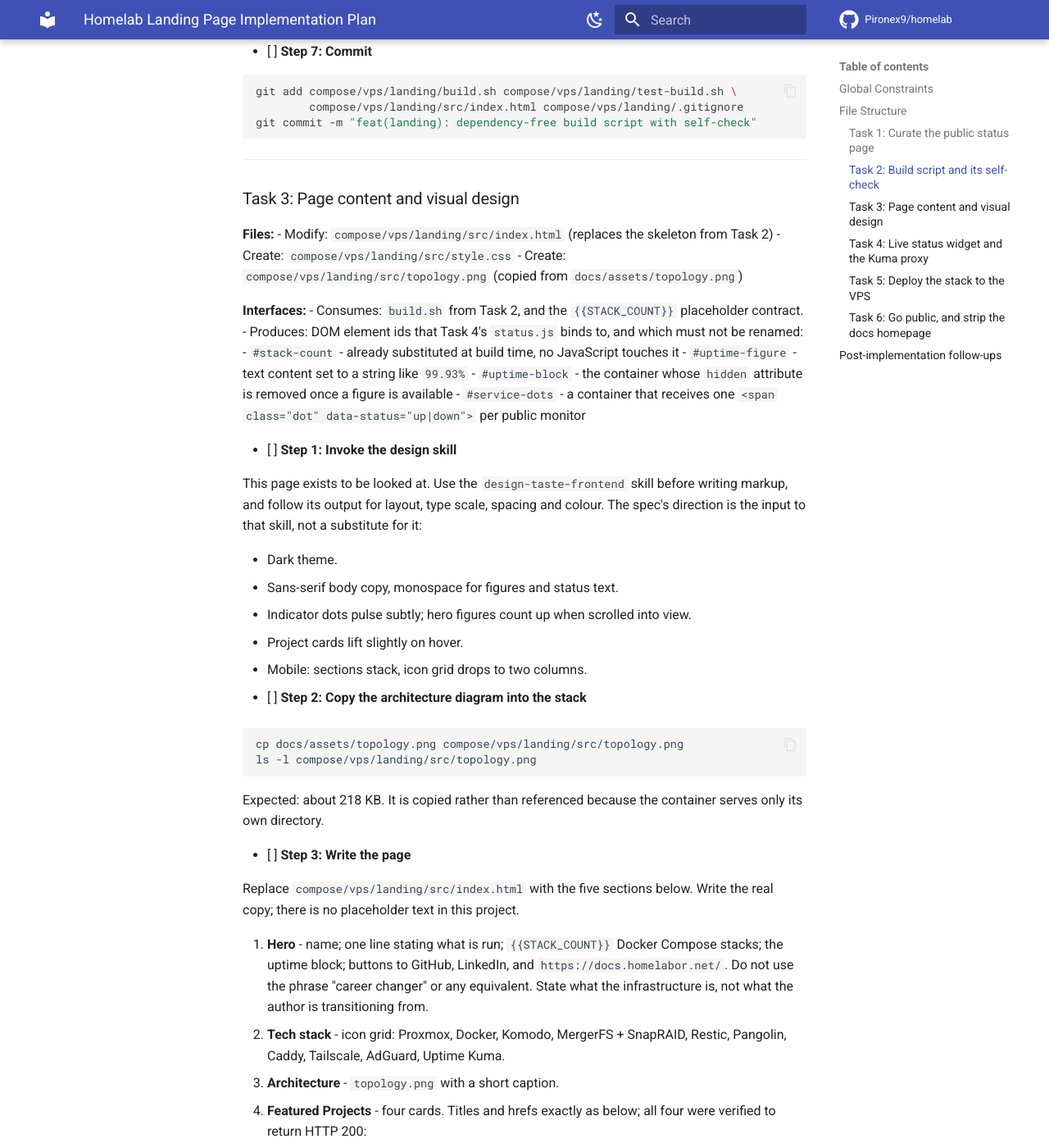
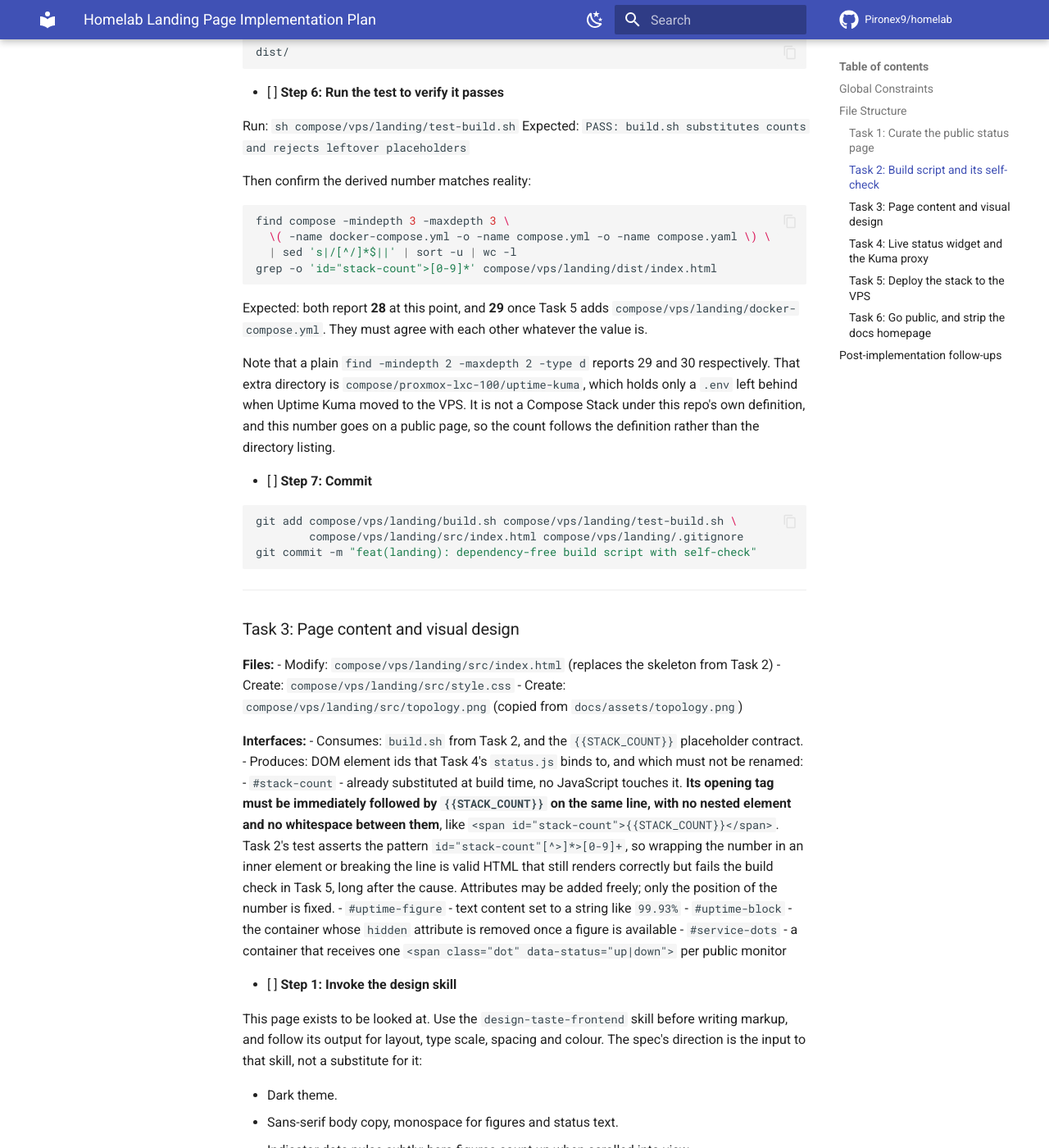
Before and after one commit to Pironex9/homelab, an MkDocs documentation site: the page built from docs/superpowers/plans/2026-07-27-homelab-landing-page.md, in a window 1280 px wide and 1400 px high, scrolled down 6749 px. Shown: the whole window at 82% size. Built offline with MkDocs 1.6.1 and Material for MkDocs 9.7.7, drawn with Linux system fonts in a browser that asks for light colours; comment, search, counter and statistics services are not loaded; some of the changed text lies outside the part shown.

Commit message:
docs(plan): fix defects from adversarial review round 2
All four findings valid:

- the stack count counted directories, not compose stacks. Verified: 29
  directories but 28 contain a compose file. The extra one is
  compose/proxmox-lxc-100/uptime-kuma, holding only a leftover .env since
  Kuma moved to the VPS. The page would have published 30 where the repo
  can defend 29. Derivation now follows CONTEXT.md's definition, and the
  spec's figure is corrected with it.
- test-build.sh mutated the real src/index.html and restored it only on
  the happy path. A Ctrl-C mid-test left a corrupted source, and the next
  run would back up the corruption and restore it. Now a trap with an
  mktemp backup, which also stops concurrent runs sharing one path.
- Task 3 could satisfy every stated contract and still break Task 2's
  test, by nesting the count in an inner element or breaking the line.
  The markup contract is now explicit about where the number sits.
- Tasks 6.1 and 6.2 make the first externally visible changes with no
  stated way back. Added a rollback block before the verification step,
  covering the DNS record, the Pangolin resource and the Traefik fallback.

````diff
--- a/docs/superpowers/plans/2026-07-27-homelab-landing-page.md
+++ b/docs/superpowers/plans/2026-07-27-homelab-landing-page.md
@@ -157,13 +157,21 @@
     || fail "stack count was not substituted with a number"
 
 # 2. An unsubstituted placeholder is caught rather than shipped.
-cp "$DIR/src/index.html" "$DIR/src/index.html.bak"
+#
+# This case has to dirty the real src/index.html, so the restore runs from a
+# trap rather than from the happy path. Without it, a Ctrl-C between the
+# mutation and the restore leaves a corrupted source file in the repo, and
+# the next run would then back up the already-corrupted file and "restore"
+# it. mktemp also keeps concurrent runs from sharing one backup path.
+backup=$(mktemp)
+cp "$DIR/src/index.html" "$backup"
+trap 'cp "$backup" "$DIR/src/index.html" 2>/dev/null || true; rm -f "$backup"' EXIT INT TERM HUP
+
 printf '<!-- {{UNKNOWN_TOKEN}} -->\n' >> "$DIR/src/index.html"
 if sh "$DIR/build.sh" >/dev/null 2>&1; then
-    mv "$DIR/src/index.html.bak" "$DIR/src/index.html"
     fail "build.sh accepted an unsubstituted placeholder"
 fi
-mv "$DIR/src/index.html.bak" "$DIR/src/index.html"
+cp "$backup" "$DIR/src/index.html"
 
 # Leave a good build behind.
 sh "$DIR/build.sh" >/dev/null || fail "rebuild after the negative case failed"
@@ -214,7 +222,17 @@
     exit 1
 }
 
-stack_count=$(find "$REPO_ROOT/compose" -mindepth 2 -maxdepth 2 -type d | wc -l | tr -d ' ')
+# Count directories that actually contain a compose file, not every
+# second-level directory. CONTEXT.md defines a Compose Stack as a directory
+# holding a docker-compose.yml, and the repo currently has one directory
+# that does not: compose/proxmox-lxc-100/uptime-kuma is a leftover holding
+# only .env after Kuma moved to the VPS. Counting directories would put a
+# number on a public page that the repo cannot back up.
+# Both spellings are in use here: seerr and bentopdf use compose.yaml.
+# sed rather than find -printf, which is GNU-only.
+stack_count=$(find "$REPO_ROOT/compose" -mindepth 3 -maxdepth 3 \
+    \( -name docker-compose.yml -o -name compose.yml -o -name compose.yaml \) \
+    | sed 's|/[^/]*$||' | sort -u | wc -l | tr -d ' ')
 
 [ "$stack_count" -gt 0 ] || {
     echo "build: derived a stack count of zero, refusing to build" >&2
@@ -252,11 +270,15 @@
 Then confirm the derived number matches reality:
 
 ```bash
-find compose -mindepth 2 -maxdepth 2 -type d | wc -l
+find compose -mindepth 3 -maxdepth 3 \
+  \( -name docker-compose.yml -o -name compose.yml -o -name compose.yaml \) \
+  | sed 's|/[^/]*$||' | sort -u | wc -l
 grep -o 'id="stack-count">[0-9]*' compose/vps/landing/dist/index.html
 ```
 
-Expected: both report 29 at the time of writing. They must agree with each other whatever the value is.
+Expected: both report **28** at this point, and **29** once Task 5 adds `compose/vps/landing/docker-compose.yml`. They must agree with each other whatever the value is.
+
+Note that a plain `find -mindepth 2 -maxdepth 2 -type d` reports 29 and 30 respectively. That extra directory is `compose/proxmox-lxc-100/uptime-kuma`, which holds only a `.env` left behind when Uptime Kuma moved to the VPS. It is not a Compose Stack under this repo's own definition, and this number goes on a public page, so the count follows the definition rather than the directory listing.
 
 - [ ] **Step 7: Commit**
 
@@ -278,7 +300,7 @@
 **Interfaces:**
 - Consumes: `build.sh` from Task 2, and the `{{STACK_COUNT}}` placeholder contract.
 - Produces: DOM element ids that Task 4's `status.js` binds to, and which must not be renamed:
-  - `#stack-count` - already substituted at build time, no JavaScript touches it
+  - `#stack-count` - already substituted at build time, no JavaScript touches it. **Its opening tag must be immediately followed by `{{STACK_COUNT}}` on the same line, with no nested element and no whitespace between them**, like `<span id="stack-count">{{STACK_COUNT}}</span>`. Task 2's test asserts the pattern `id="stack-count"[^>]*>[0-9]+`, so wrapping the number in an inner element or breaking the line is valid HTML that still renders correctly but fails the build check in Task 5, long after the cause. Attributes may be added freely; only the position of the number is fixed.
   - `#uptime-figure` - text content set to a string like `99.93%`
   - `#uptime-block` - the container whose `hidden` attribute is removed once a figure is available
   - `#service-dots` - a container that receives one `<span class="dot" data-status="up|down">` per public monitor
@@ -647,7 +669,7 @@
 ssh vps 'curl -s http://172.18.0.10/ | grep -o "id=\"stack-count\">[0-9]*"'
 ```
 
-Expected: `200`, and a stack count matching `find compose -mindepth 2 -maxdepth 2 -type d | wc -l`.
+Expected: `200`, and a stack count of **29** - the 28 from Task 2 plus this stack's own `docker-compose.yml`, which is now committed and counted. If it still reads 28, `build.sh` ran before the compose file existed and needs re-running.
 
 - [ ] **Step 9: Verify the Kuma proxy works from inside the container's network**
 
@@ -731,6 +753,22 @@
 ```
 
 Back the file up first (`cp dynamic_config.yml dynamic_config.yml.bak-$(date +%Y%m%d)`, matching the existing convention in that directory), and record the hand-edit in `docs/hosts/vps.md` as something to re-apply after a Pangolin upgrade. Note that `pangolin` and `traefik` both run floating `latest` tags on this host, so an upgrade can arrive unannounced.
+
+**Rollback, before running Step 3.** Steps 1 and 2 are the first externally visible changes in this plan. If verification fails, `homelabor.net` is publicly resolving to a broken route, a login page or a TLS error, and it stays that way until undone. Read this before verifying, not after:
+
+1. **Cloudflare:** delete the apex `A` record, or set it to "paused". The name stops resolving, which is strictly better than resolving to something broken.
+2. **Pangolin:** delete the `Landing` resource, or toggle it disabled. No other resource shares the apex, so nothing else is affected.
+3. **Traefik, only if the Step 2 fallback was used:** restore the dated backup and reload.
+
+```bash
+ssh vps 'cd /opt/pangolin/config/traefik && cp dynamic_config.yml.bak-YYYYMMDD dynamic_config.yml'
+ssh vps 'docker restart traefik'
+ssh vps 'docker logs --tail 30 traefik'
+```
+
+Traefik reads the file provider on change, but restarting removes any doubt. Check the logs for certificate errors before concluding the restore worked.
+
+None of Tasks 1 to 5 need reverting: the container is not public on its own, and the status page curation is a fix that stands regardless.
 
 - [ ] **Step 3: Verify the apex is public and correctly certificated**
 
@@ -843,3 +881,4 @@
 - `AGENTS.md` and `CLAUDE.md` both claim 22 Docker stacks on LXC 100; there are 23.
 - `docs/vps/03_Uptime_Kuma_VPS_Migration.md` shows Traefik reaching Kuma at `172.18.0.1:3001`; the configured target is `172.17.0.1:3001`.
 - `pangolin` and `traefik` on the VPS run floating `latest` tags. This matters more now that an apex route depends on Pangolin's behaviour.
+- `compose/proxmox-lxc-100/uptime-kuma/` holds only a `.env`, left behind when Uptime Kuma moved to the VPS. It is not a Compose Stack and is the reason the count in Task 2 is derived from compose files rather than directories. Worth deleting, but deliberately not in this plan: removing it would change a publicly displayed number in the same change that ships the page.
````
Also changed, not shown: docs/superpowers/specs/2026-07-26-portfolio-landing-design.md (+3 -1 lines).
